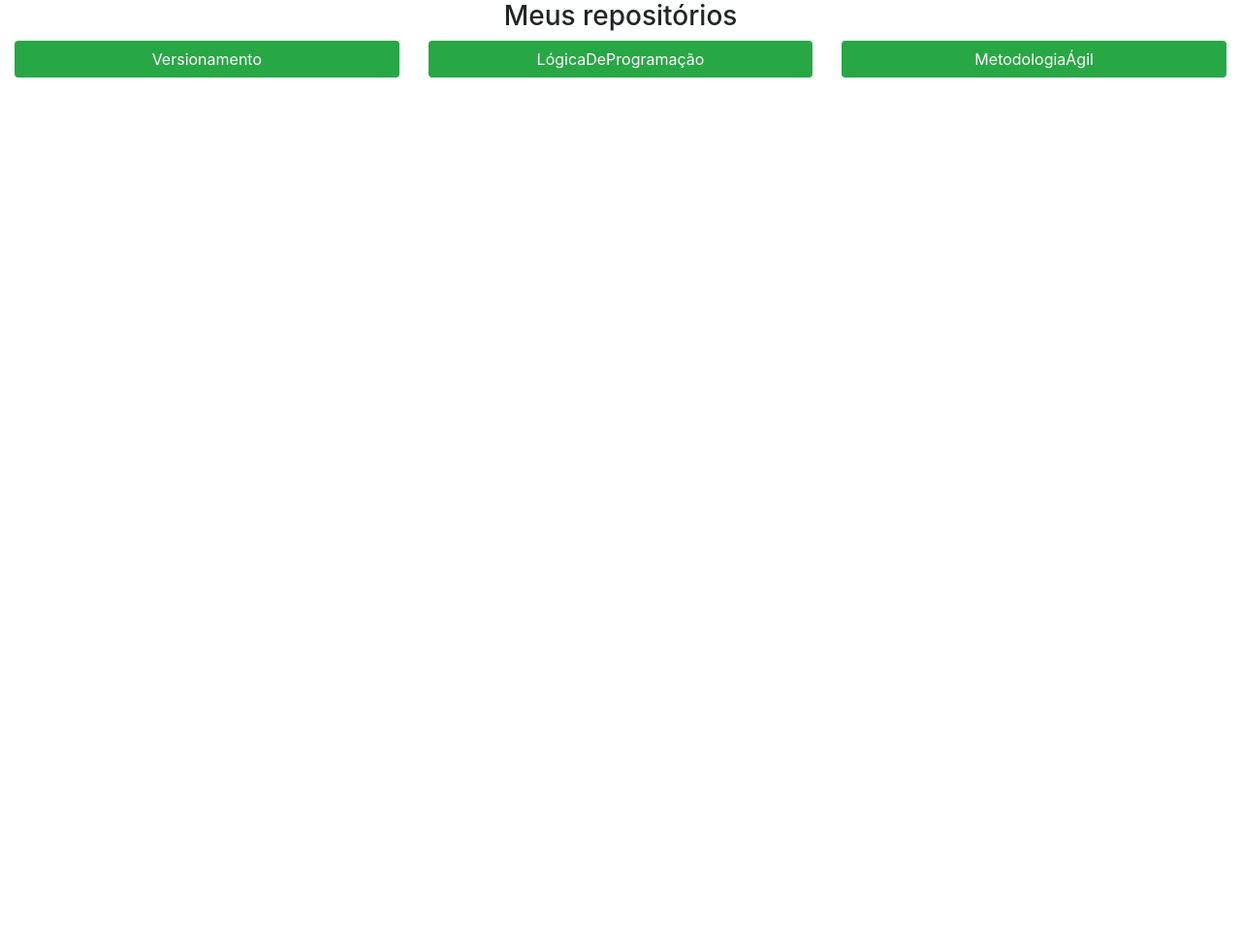
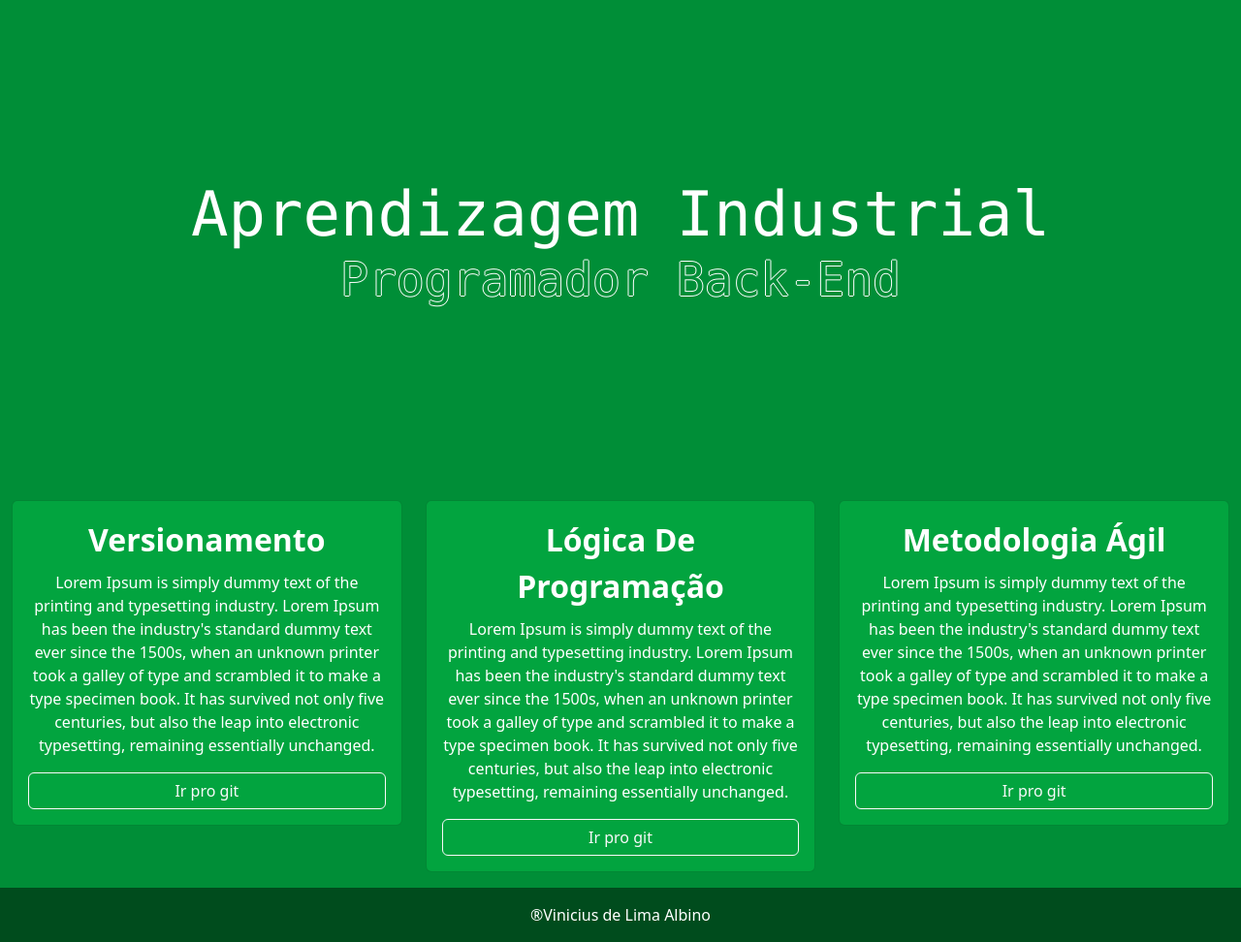
Before and after one commit to vini-se/senaiBackEnd, a plain HTML site: page index.html in a window 1280 px wide. Shown: the whole page at 97% size. Before the commit the page ends 800 px from the top, so only its background shows below. Drawn offline with nearby package versions, Linux system fonts and the light colour scheme.

Commit message:
Customização de layout e organização

```diff
--- a/index.html
+++ b/index.html
@@ -4,42 +4,139 @@
     <meta charset="UTF-8">
     <meta http-equiv="X-UA-Compatible" content="IE=edge">
     <meta name="viewport" content="width=device-width, initial-scale=1.0">
-    <title>Document</title>
-    <link rel="stylesheet" href="https://cdn.jsdelivr.net/npm/bootstrap@4.0.0/dist/css/bootstrap.min.css" integrity="sha384-Gn5384xqQ1aoWXA+058RXPxPg6fy4IWvTNh0E263XmFcJlSAwiGgFAW/dAiS6JXm" crossorigin="anonymous">
+    <link href="https://cdn.jsdelivr.net/npm/bootstrap@5.3.0-alpha1/dist/css/bootstrap.min.css" rel="stylesheet" integrity="sha384-GLhlTQ8iRABdZLl6O3oVMWSktQOp6b7In1Zl3/Jr59b6EGGoI1aFkw7cmDA6j6gD" crossorigin="anonymous">
+    <style>
+
+        body{
+            background-color: rgb(0, 142, 55);
+            display: flex;
+            flex-direction: column;
+            min-height: 100vh;
+        }
+
+        main{
+            flex: 1;
+        }
+
+        .title-div{
+            min-height: 500px;
+        }
+
+        .title-div.title-blur{
+            filter: blur(1px);
+            left: 0;
+            position: absolute;
+            top: 0;
+            z-index: -1;
+        }
+
+        .title-div h1{
+            align-items: flex-end;
+            color: white;
+            display: flex;
+            font-size: 4rem;
+            height: 100%;
+            justify-content: center;
+        }
+
+        .title-div h2{
+            color: rgb(0, 142, 55);
+            font-size: 3rem;
+            text-shadow: -1px 0 white, 0 1px white, 1px 0 white, 0 -1px white;
+        }
+
+        .card{
+            background-color: rgba(4, 185, 73, 0.5);
+            color: white;
+            text-align: center;
+        }
+
+        a{
+            border-radius: 6px!important;
+            color: white;
+            transition: ease .3s all!important;
+            width: 100%;
+        }
+
+        a.btn.btn-outline-light:hover{
+            background-color: rgb(0, 142, 55);
+            border-color: rgb(0, 142, 55);
+            box-shadow: 0px 7px 20px 5px rgb(0 76 29);
+            color: white;
+            font-size: 21px;
+        }
+
+        footer{
+            background-color: rgb(0, 76, 29);
+            color: white;
+        }
+    </style>
 </head>
 <body>
-    <div class="container-fluid">
-        <div class="row">
-            <div class="col-md-12">
-                <h3 class="text-center">
-                    Meus repositórios
-                </h3>
+    <main class="container-fluid">
+
+        <div class="title-div title-blur"></div>
+
+        <div class="title-div row text-center font-monospace">
+            <div class="col-12">
+                <h1>
+                    Aprendizagem Industrial
+                </h1>
+            </div>
+            <div class="col-12">
+                <h2>
+                    Programador Back-End
+                </h2>
             </div>
         </div>
+
+
         <div class="row">
-            <div class="col-md-4">
 
-                <button type="button" class="btn btn-link bg-success btn-md btn-block">
-                    <a target="_blank" style="color: white;" href="https://github.com/vini-se/senaiBackEnd/tree/main/Versionamento">Versionamento</a>
-                </button>
+            <div class=" col-12 col-lg-4 my-3">
+                <div class="card">
+                    <div class="card-body">
+                        <p class="card-title fs-2 fw-semibold">Versionamento</p>
+                        <p class="card-text">Lorem Ipsum is simply dummy text of the printing and typesetting industry. Lorem Ipsum has been the industry's standard dummy text ever since the 1500s, when an unknown printer took a galley of type and scrambled it to make a type specimen book. It has survived not only five centuries, but also the leap into electronic typesetting, remaining essentially unchanged.</p>
+                        <a class="btn btn-outline-light" target="_blank" href="https://github.com/vini-se/senaiBackEnd/tree/main/Versionamento">Ir pro git</a>
+
+                    </div>
+                </div>
             </div>
-            <div class="col-md-4">
 
-                <button type="button" class="btn btn-link bg-success btn-block">
-                    <a target="_blank" style="color: white;" href="https://github.com/vini-se/senaiBackEnd/tree/main/LogicaDeProgramacao">LógicaDeProgramação</a>
-                </button>
+            <div class="col-12 col-lg-4 my-3">
+                <div class="card">
+                    <div class="card-body">
+                        <p class="card-title fs-2 fw-semibold">Lógica De Programação</p>
+                        <p class="card-text">Lorem Ipsum is simply dummy text of the printing and typesetting industry. Lorem Ipsum has been the industry's standard dummy text ever since the 1500s, when an unknown printer took a galley of type and scrambled it to make a type specimen book. It has survived not only five centuries, but also the leap into electronic typesetting, remaining essentially unchanged.</p>
+                        <a class="btn btn-outline-light" target="_blank" href="https://github.com/vini-se/senaiBackEnd/tree/main/LogicaDeProgramacao">Ir pro git</a>
+
+                    </div>
+                </div>
             </div>
-            <div class="col-md-4">
 
-                <button type="button" class="btn btn-link bg-success btn-block">
-                    <a target="_blank" style="color: white;" href="https://github.com/vini-se/senaiBackEnd/tree/main/MetodologiasÁgeis">MetodologiaÁgil</a>
-                </button>
+            <div class="col-12 col-lg-4 my-3">
+                <div class="card">
+                    <div class="card-body">
+                        <p class="card-title fs-2 fw-semibold">Metodologia Ágil</p>
+                        <p class="card-text">Lorem Ipsum is simply dummy text of the printing and typesetting industry. Lorem Ipsum has been the industry's standard dummy text ever since the 1500s, when an unknown printer took a galley of type and scrambled it to make a type specimen book. It has survived not only five centuries, but also the leap into electronic typesetting, remaining essentially unchanged.</p>
+                        <a class="btn btn-outline-light" target="_blank" href="https://github.com/vini-se/senaiBackEnd/tree/main/MetodologiasÁgeis">Ir pro git</a>
+
+                    </div>
+                </div>
+            </div>
+
+        </div>
+    </main>
+    <footer class="container-fluid text-center pt-3">
+        <div class="row">
+            <div class="col-12">
+                <p>
+                    &#174;Vinicius de Lima Albino
+                </p>
             </div>
         </div>
-    </div>
-
-    <script src="https://code.jquery.com/jquery-3.2.1.slim.min.js" integrity="sha384-KJ3o2DKtIkvYIK3UENzmM7KCkRr/rE9/Qpg6aAZGJwFDMVNA/GpGFF93hXpG5KkN" crossorigin="anonymous"></script>
-    <script src="https://cdn.jsdelivr.net/npm/popper.js@1.12.9/dist/umd/popper.min.js" integrity="sha384-ApNbgh9B+Y1QKtv3Rn7W3mgPxhU9K/ScQsAP7hUibX39j7fakFPskvXusvfa0b4Q" crossorigin="anonymous"></script>
-    <script src="https://cdn.jsdelivr.net/npm/bootstrap@4.0.0/dist/js/bootstrap.min.js" integrity="sha384-JZR6Spejh4U02d8jOt6vLEHfe/JQGiRRSQQxSfFWpi1MquVdAyjUar5+76PVCmYl" crossorigin="anonymous"></script>
+    </footer>
+    <script src="https://cdn.jsdelivr.net/npm/bootstrap@5.3.0-alpha1/dist/js/bootstrap.bundle.min.js" integrity="sha384-w76AqPfDkMBDXo30jS1Sgez6pr3x5MlQ1ZAGC+nuZB+EYdgRZgiwxhTBTkF7CXvN" crossorigin="anonymous"></script>
 </body>
 </html>
```
